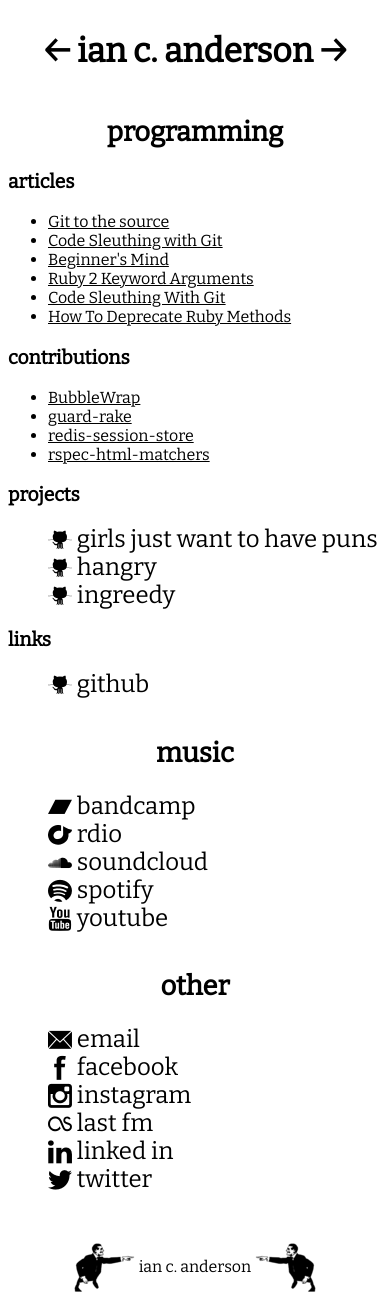
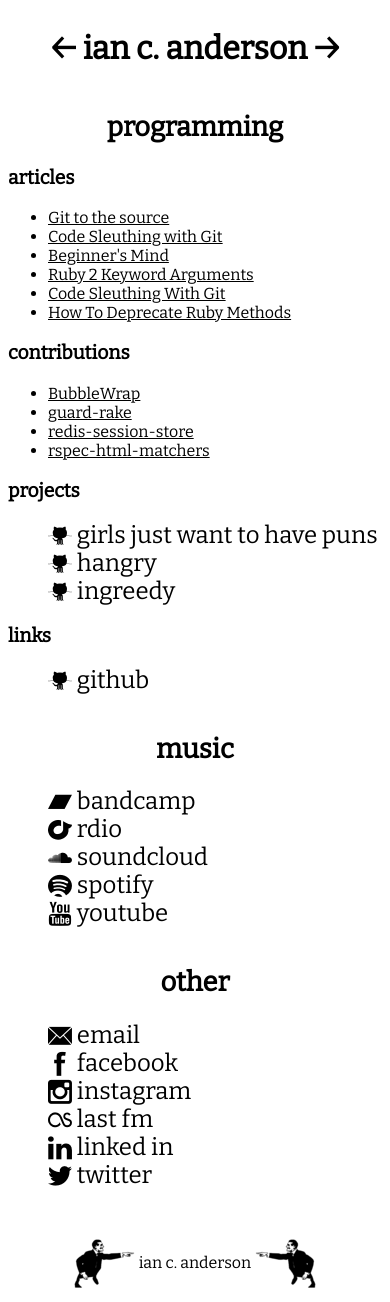
Before and after one commit to iancanderson/iancanderson.github.com, a Jekyll site: the page built from index.html, in a window 390 px wide. Built offline with Jekyll 4.4.1, drawn with Linux system fonts in a browser that asks for light colours; some web fonts are replaced.

Commit message:
Re-fix the h1 on iPhone 6

```diff
--- a/assets/main.scss
+++ b/assets/main.scss
@@ -59,7 +59,7 @@
 
 @include media($mobile) {
   h1 {
-    font-size: 2.1rem;
+    font-size: 2.0rem;
   }
   h2 {
     font-size: 1.7rem;
--- a/css/main.css
+++ b/css/main.css
@@ -374,7 +374,7 @@
 
 @media screen and (max-width: 640px) {
   h1 {
-    font-size: 2.1rem; }
+    font-size: 2.0rem; }
 
   h2 {
     font-size: 1.7rem; }
```
